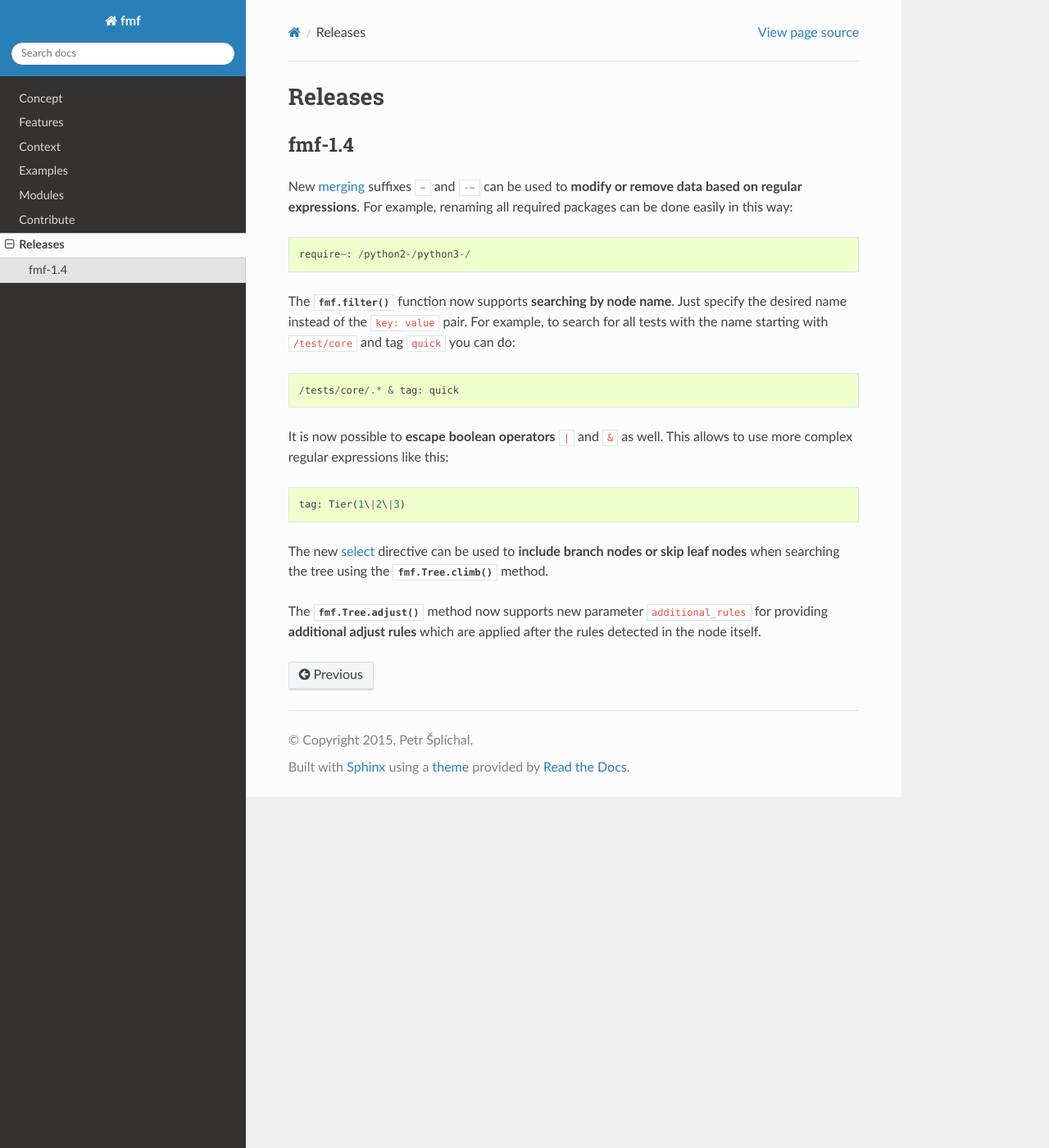
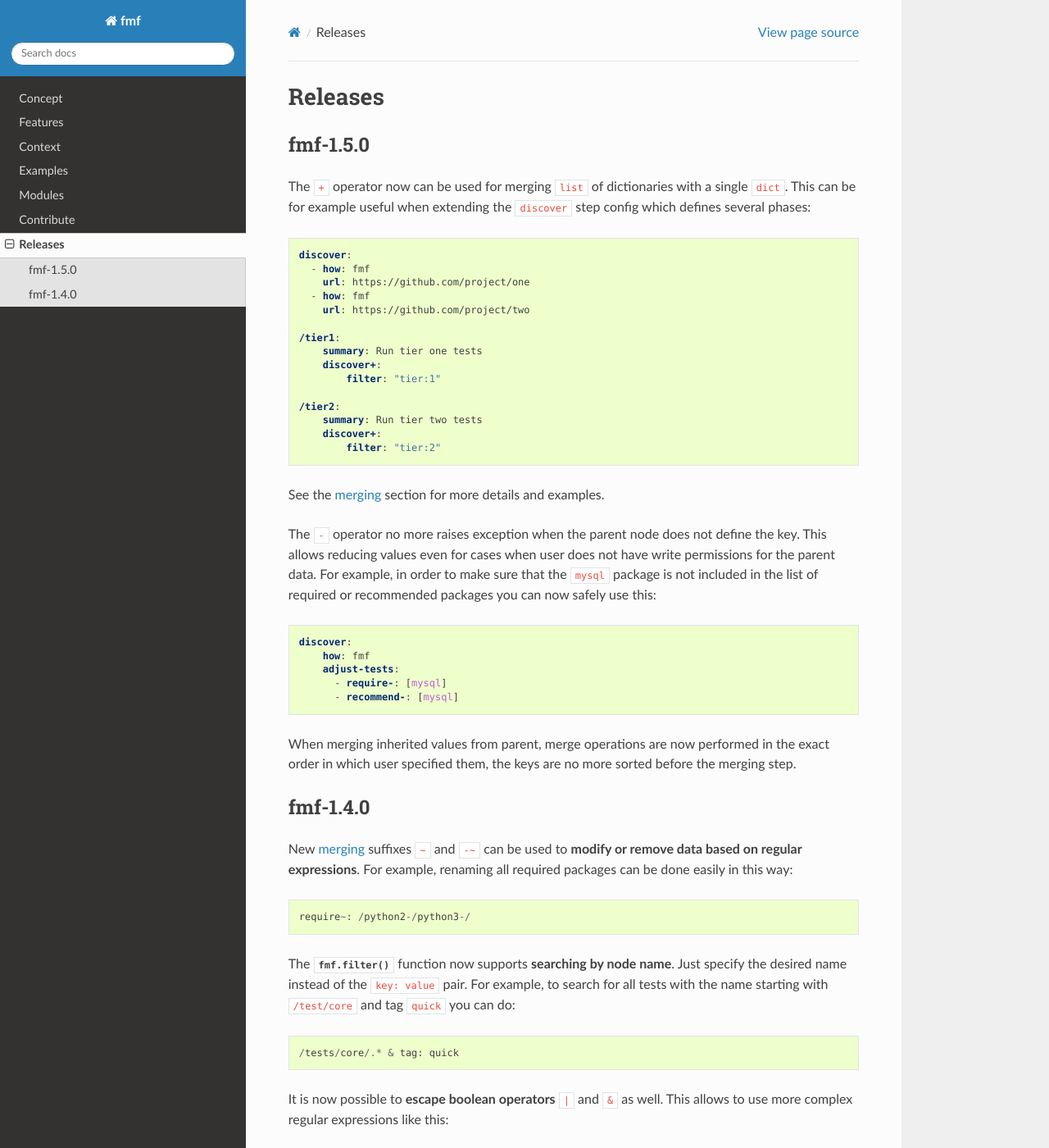
Before and after one commit to teemtee/fmf, a Sphinx documentation site: the page built from docs/releases.rst, in a window 1280 px wide and 1400 px high. Shown: the whole window at 82% size. Built offline with Sphinx 7.4.7 and the Read the Docs theme 3.1.0, drawn with Linux system fonts in a browser that asks for light colours.

Commit message:
Release fmf-1.5.0

```diff
--- a/README.rst
+++ b/README.rst
@@ -195,7 +195,8 @@
 Petr Šplíchal, Miro Hrončok, Jakub Krysl, Jan Ščotka, Alois
 Mahdal, Cleber Rosa, Miroslav Vadkerti, Lukáš Zachar, František
 Nečas, Evgeny Fedin, Pablo Martin, Zhaojuan Guo, Laura Barcziová,
-Petr Matyáš, Filip Vágner, Cristian Le and Ondrej Moriš.
+Petr Matyáš, Filip Vágner, Cristian Le, Ondrej Moriš, Martin
+Hoyer and Karel Šrot.
 
 
 Copyright
--- a/docs/releases.rst
+++ b/docs/releases.rst
@@ -4,7 +4,57 @@
     Releases
 ======================
 
-fmf-1.4
+
+fmf-1.5.0
+~~~~~~~~~~~~~~~~~~~~~~~~~~~~~~~~~~~~~~~~~~~~~~~~~~~~~~~~~~~~~~~~~~
+
+The ``+`` operator now can be used for merging ``list`` of
+dictionaries with a single ``dict``. This can be for example
+useful when extending the ``discover`` step config which defines
+several phases:
+
+.. code-block:: yaml
+
+    discover:
+      - how: fmf
+        url: https://github.com/project/one
+      - how: fmf
+        url: https://github.com/project/two
+
+    /tier1:
+        summary: Run tier one tests
+        discover+:
+            filter: "tier:1"
+
+    /tier2:
+        summary: Run tier two tests
+        discover+:
+            filter: "tier:2"
+
+See the :ref:`merging<merging>` section for more details and
+examples.
+
+The ``-`` operator no more raises exception when the parent node
+does not define the key. This allows reducing values even for
+cases when user does not have write permissions for the parent
+data. For example, in order to make sure that the ``mysql``
+package is not included in the list of required or recommended
+packages you can now safely use this:
+
+.. code-block:: yaml
+
+    discover:
+        how: fmf
+        adjust-tests:
+          - require-: [mysql]
+          - recommend-: [mysql]
+
+When merging inherited values from parent, merge operations are
+now performed in the exact order in which user specified them, the
+keys are no more sorted before the merging step.
+
+
+fmf-1.4.0
 ~~~~~~~~~~~~~~~~~~~~~~~~~~~~~~~~~~~~~~~~~~~~~~~~~~~~~~~~~~~~~~~~~~
 
 New :ref:`merging<merging>` suffixes ``~`` and ``-~`` can be used
```
